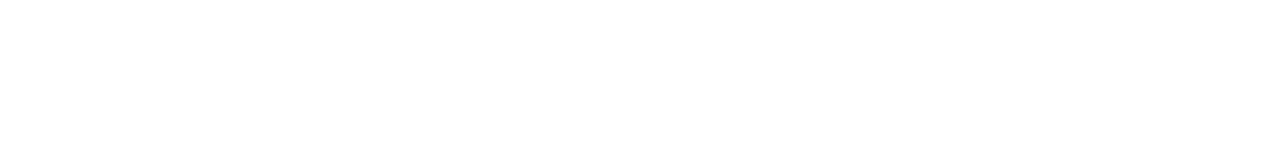
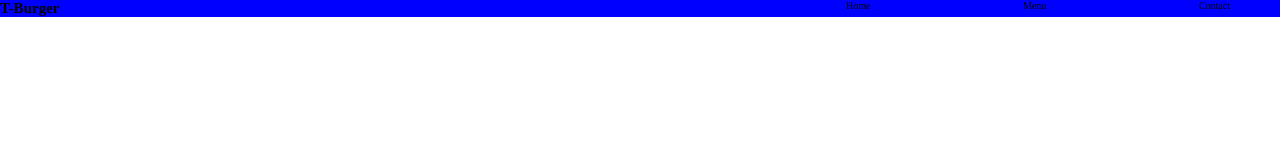
Before and after one commit to toan95dn/RestaurantPage, a website built with webpack: page dist/index.html in a window 1280 px wide. Built offline with nearby package versions, Linux system fonts and the light colour scheme.

Commit message:
create basic logic

```diff
--- a/package.json
+++ b/package.json
@@ -4,7 +4,8 @@
   "description": "A webpage for a restaurant",
   "main": "index.js",
   "scripts": {
-    "test": "echo \"Error: no test specified\" && exit 1"
+    "test": "echo \"Error: no test specified\" && exit 1",
+    "build": "webpack"
   },
   "author": "toan95dn",
   "license": "ISC",
--- /dev/null
+++ b/src/home.js
@@ -0,0 +1,21 @@
+const loadHome = (() => {
+    const contentContainer = document.querySelector("#content");
+
+    const homeContent = document.createElement('div');
+    homeContent.classList.add('inActive');
+    homeContent.classList.add('Home');
+
+    const welcomeMessage = document.createElement('p');
+    welcomeMessage.innerText = "Best burger in the country";
+
+
+    //Add to the homepage container
+    homeContent.append(welcomeMessage);
+
+    //Add to the containter
+    contentContainer.append(homeContent);
+
+
+})();
+
+export { loadHome }
--- a/src/index.js
+++ b/src/index.js
@@ -1 +1,25 @@
-console.log('Welcome to In&Out');
+import loadNavbar from './navbar.js'
+import loadHome from './home.js'
+
+const allTabsInNavBar = document.querySelectorAll('[data-pick]');
+const allPages = document.querySelectorAll('[data-content]');
+
+
+console.log(allTabsInNavBar[0].dataset.pick);
+//console.log(allPages);
+
+allTabsInNavBar.forEach((tab) => { //When each tab got clicked
+    //Turn off every tab
+
+    //Turn off every page
+
+
+    //Highlight the chosen tab
+
+    //Show the chosen page
+    tab.addEventListener('click', () => {
+        const targetPage = document.querySelector(tab.dataset.pick);
+        console.log(targetPage);
+        targetPage.classList.remove('inActive');
+    })
+})
--- /dev/null
+++ b/src/navbar.js
@@ -0,0 +1,40 @@
+const loadNavbar = (() => {
+    const navBar = document.createElement('nav');
+
+    //Header of navBar
+    const restaurantName = document.createElement('h1');
+    restaurantName.innerText = "T-Burger";
+
+    // All links in navBar
+    const allLinks = document.createElement('ul');
+    allLinks.classList.add('navLinks');
+
+    const homeLink = document.createElement('li');
+    homeLink.innerText = 'Home';
+    homeLink.dataset.pick = '.Home';
+
+    const menuLink = document.createElement('li');
+    menuLink.innerText = 'Menu';
+    menuLink.dataset.pick = '.Menu';
+
+    const contactLink = document.createElement('li');
+    contactLink.innerText = 'Contact';
+    contactLink.dataset.pick = '.Contact';
+
+    //Add all to all links
+    allLinks.append(homeLink);
+    allLinks.append(menuLink);
+    allLinks.append(contactLink);
+
+    //Add all to the navbar
+    navBar.append(restaurantName);
+    navBar.append(allLinks);
+
+    //Add navbar to container
+    const contentContainer = document.querySelector("#content");
+    contentContainer.append(navBar);
+
+
+})()
+
+export { loadNavbar }
```
Also changed, not shown: dist/app.css (added), dist/index.html, dist/main.js, src/contact.js (added), src/menu.js (added).
